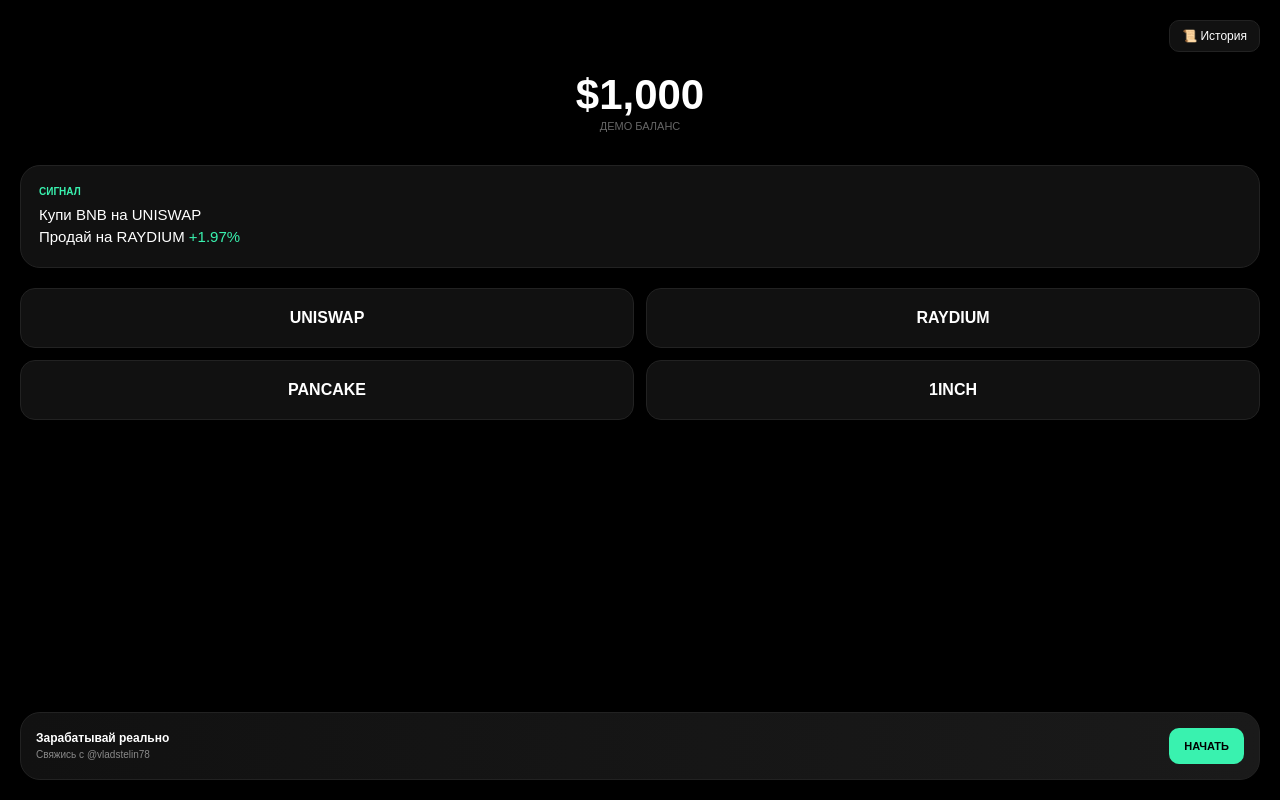
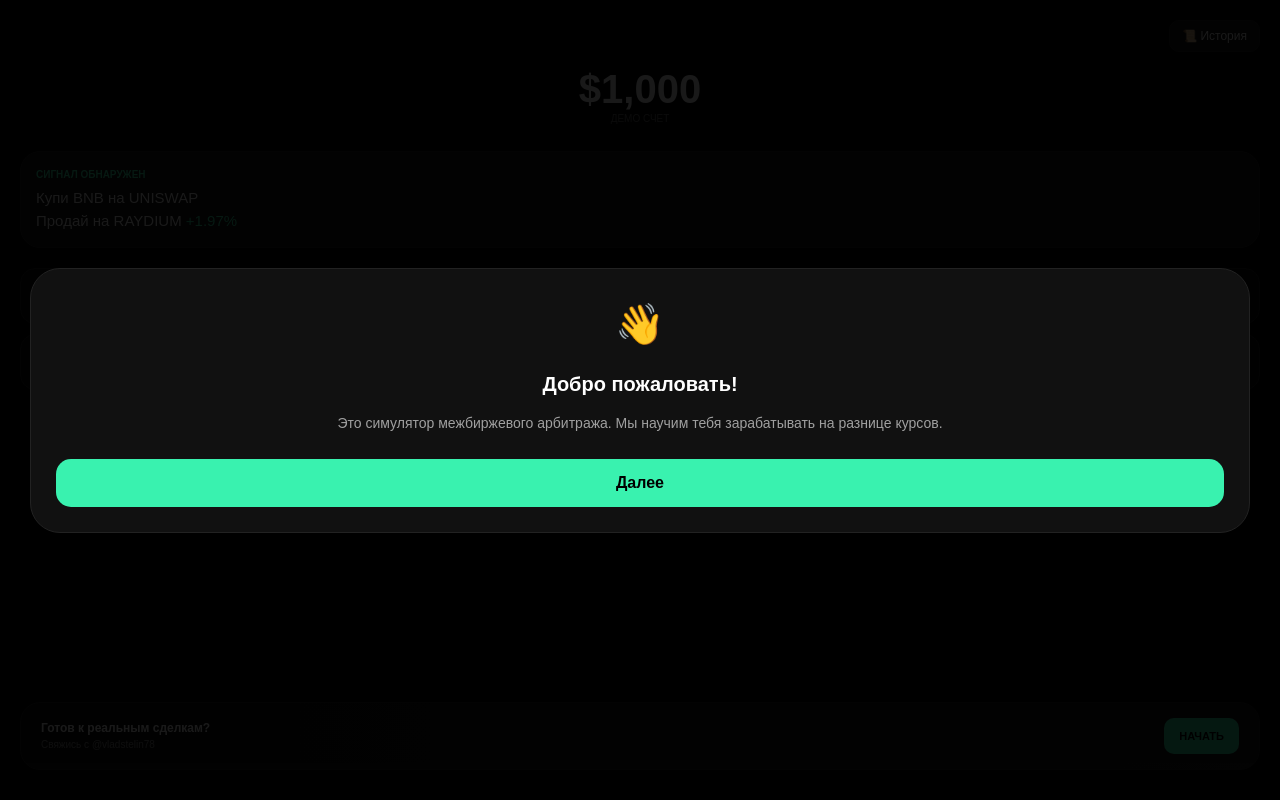
Before and after one commit to katyakuznezc-cmd/treidgame, a React (Vite) app: page / in a window 1280 px wide. Built offline with nearby package versions, Linux system fonts and the light colour scheme.

Commit message:
Update App.jsx

```diff
--- a/src/App.jsx
+++ b/src/App.jsx
@@ -1,5 +1,6 @@
 import React, { useState, useEffect } from 'react';
 
+// --- Данные активов и бирж ---
 const ASSETS = {
   USDT: { symbol: 'USDT', name: 'Tether', price: 1, icon: 'https://cryptologos.cc/logos/tether-usdt-logo.png' },
   SOL: { symbol: 'SOL', name: 'Solana', price: 145.50, icon: 'https://cryptologos.cc/logos/solana-sol-logo.png' },
@@ -13,13 +14,15 @@ const ASSETS = {
   DOT: { symbol: 'DOT', name: 'Polkadot', price: 7.10, icon: 'https://cryptologos.cc/logos/polkadot-new-dot-logo.png' },
   TRX: { symbol: 'TRX', name: 'TRON', price: 0.12, icon: 'https://cryptologos.cc/logos/tron-trx-logo.png' }
 };
-
 const DEXES = ['UNISWAP', 'RAYDIUM', 'PANCAKE', '1INCH'];
 
-export default function ProfessionalFixApp() {
+export default function FullAppWithTutorial() {
   const [balanceUSDT, setBalanceUSDT] = useState(() => Number(localStorage.getItem('arb_balance')) || 1000.00);
   const [wallet, setWallet] = useState(() => JSON.parse(localStorage.getItem('arb_wallet')) || {});
   const [history, setHistory] = useState(() => JSON.parse(localStorage.getItem('arb_history')) || []);
+  const [showTutorial, setShowTutorial] = useState(() => !localStorage.getItem('arb_tut_done'));
+  const [tutStep, setTutStep] = useState(0);
+
   const [activeDex, setActiveDex] = useState(null);
   const [view, setView] = useState('main');
   const [signal, setSignal] = useState(null);
@@ -47,10 +50,17 @@ export default function ProfessionalFixApp() {
     }
   }, [signal]);
 
-  const addToHistory = (details, valStr, isPlus) => {
-    const entry = { id: Date.now(), time: new Date().toLocaleTimeString([], {hour:'2-digit', minute:'2-digit'}), details, valStr, isPlus };
-    setHistory(h => [entry, ...h].slice(0, 30));
+  const closeTutorial = () => {
+    setShowTutorial(false);
+    localStorage.setItem('arb_tut_done', 'true');
   };
+
+  const tutorialSteps = [
+    { t: "Добро пожаловать!", d: "Это симулятор межбиржевого арбитража. Мы научим тебя зарабатывать на разнице курсов." },
+    { t: "Твой баланс", d: "Мы начислили тебе $1000 демо-средств. Используй их для первой сделки." },
+    { t: "Следи за сигналами", d: "В центре экрана появляются 'связки'. Купи монету на одной бирже и продай на другой, чтобы получить профит." },
+    { t: "Реальный счет", d: "Когда наберешься опыта — жми на кнопку связи с менеджером для торговли реальными активами!" }
+  ];
 
   const handleSwap = () => {
     if (!amount || amount <= 0) return;
@@ -61,7 +71,7 @@ export default function ProfessionalFixApp() {
         if (balanceUSDT >= num) {
           setBalanceUSDT(b => b - num);
           setWallet(w => ({ ...w, [receiveToken.symbol]: (w[receiveToken.symbol] || 0) + (num / receiveToken.price) }));
-          addToHistory(`Покупка ${receiveToken.symbol}`, `-$${num.toFixed(2)}`, false);
+          setHistory(h => [{ id: Date.now(), details: `Куплено ${receiveToken.symbol}`, valStr: `-$${num.toFixed(2)}`, isPlus: false, time: new Date().toLocaleTimeString([], {hour:'2-digit', minute:'2-digit'}) }, ...h].slice(0, 30));
           setNotification("Успешно куплено");
         }
       } else {
@@ -72,8 +82,8 @@ export default function ProfessionalFixApp() {
           const finalVal = (num * payToken.price) * (1 + prof/100);
           setBalanceUSDT(b => b + finalVal);
           setWallet(w => ({ ...w, [payToken.symbol]: has - num }));
-          addToHistory(`Продажа ${payToken.symbol}`, `+$${finalVal.toFixed(2)}`, true);
-          setNotification(prof > 0 ? `Профит: +$${(finalVal - num * payToken.price).toFixed(2)}` : "Сделка завершена");
+          setHistory(h => [{ id: Date.now(), details: `Продажа ${payToken.symbol}`, valStr: `+$${finalVal.toFixed(2)}`, isPlus: true, time: new Date().toLocaleTimeString([], {hour:'2-digit', minute:'2-digit'}) }, ...h].slice(0, 30));
+          setNotification(prof > 0 ? `Профит: +$${(finalVal - (num * payToken.price)).toFixed(2)}` : "Сделка завершена");
           setSignal(null);
         }
       }
@@ -85,33 +95,43 @@ export default function ProfessionalFixApp() {
 
   const theme = activeDex === 'PANCAKE' ? { bg: '#f6f6f9', text: '#280d5f', card: '#fff', input: '#eeeaf4' } :
                 activeDex === 'UNISWAP' ? { bg: '#fff', text: '#000', card: '#f7f8fa', input: '#fff' } :
-                activeDex === 'RAYDIUM' ? { bg: '#0c0d21', text: '#fff', card: '#14162e', input: 'rgba(0,0,0,0.3)' } :
-                { bg: '#060814', text: '#fff', card: '#131823', input: 'rgba(255,255,255,0.05)' };
+                { bg: '#0c0d21', text: '#fff', card: '#14162e', input: 'rgba(0,0,0,0.3)' };
 
   return (
-    <div style={{ width: '100vw', height: '100dvh', background: '#000', color: '#fff', fontFamily: 'sans-serif', overflow: 'hidden', boxSizing: 'border-box' }}>
+    <div style={{ width: '100vw', height: '100dvh', background: '#000', color: '#fff', fontFamily: 'sans-serif', overflow: 'hidden' }}>
 
-      {/* Список токенов */}
+      {/* ТУТОРИАЛ */}
+      {showTutorial && (
+        <div style={{ position: 'fixed', inset: 0, background: 'rgba(0,0,0,0.9)', zIndex: 10000, display: 'flex', alignItems: 'center', justifyContent: 'center', padding: 30 }}>
+          <div style={{ background: '#111', padding: 25, borderRadius: 30, border: '1px solid #222', textAlign: 'center', width: '100%' }}>
+            <div style={{ fontSize: 40, marginBottom: 15 }}>{['👋', '💰', '📉', '🚀'][tutStep]}</div>
+            <h3 style={{ margin: '0 0 10px 0', fontSize: 20 }}>{tutorialSteps[tutStep].t}</h3>
+            <p style={{ opacity: 0.6, fontSize: 14, lineHeight: '1.5', marginBottom: 25 }}>{tutorialSteps[tutStep].d}</p>
+            <button onClick={() => tutStep < 3 ? setTutStep(tutStep + 1) : closeTutorial()}
+                    style={{ width: '100%', background: '#39f2af', color: '#000', border: 'none', padding: 15, borderRadius: 15, fontWeight: 'bold' }}>
+              {tutStep < 3 ? "Далее" : "Понятно!"}
+            </button>
+          </div>
+        </div>
+      )}
+
+      {/* Лист токенов (как в прошлом коде) */}
       {showTokenList && (
         <div style={{ position: 'fixed', inset: 0, background: '#000', zIndex: 2000, padding: 20, display: 'flex', flexDirection: 'column' }}>
-          <div style={{ display: 'flex', justifyContent: 'space-between', marginBottom: 20 }}>
-            <h3>Выберите актив</h3>
-            <button onClick={() => setShowTokenList(false)} style={{ color: '#fff', background: 'none', border: 'none', fontSize: 30 }}>&times;</button>
-          </div>
+          <div style={{ display: 'flex', justifyContent: 'space-between', marginBottom: 20 }}><h3>Токены</h3><button onClick={() => setShowTokenList(false)} style={{ color: '#fff', background: 'none', border: 'none', fontSize: 30 }}>&times;</button></div>
           <div style={{ overflowY: 'auto' }}>
             {Object.values(ASSETS).map(t => (
               <div key={t.symbol} onClick={() => { if (selectingFor === 'pay') setPayToken(t); else setReceiveToken(t); setShowTokenList(false); }}
                    style={{ display: 'flex', alignItems: 'center', gap: 15, padding: '15px 0', borderBottom: '1px solid #111' }}>
                 <img src={t.icon} width="30" height="30" />
                 <div style={{ flex: 1 }}><b>{t.symbol}</b></div>
-                <div style={{ color: '#39f2af', fontSize: 13 }}>{t.symbol === 'USDT' ? balanceUSDT.toFixed(2) : (wallet[t.symbol] || 0).toFixed(4)}</div>
+                <div style={{ color: '#39f2af' }}>{t.symbol === 'USDT' ? balanceUSDT.toFixed(2) : (wallet[t.symbol] || 0).toFixed(4)}</div>
               </div>
             ))}
           </div>
         </div>
       )}
 
-      {/* Уведомления */}
       {notification && (
         <div style={{ position: 'fixed', top: 20, left: '5%', width: '90%', background: '#39f2af', color: '#000', padding: 15, borderRadius: 15, zIndex: 3000, textAlign: 'center', fontWeight: 'bold' }}>{notification}</div>
       )}
@@ -120,12 +140,12 @@ export default function ProfessionalFixApp() {
       {view === 'history' && (
         <div style={{ height: '100%', padding: 20, display: 'flex', flexDirection: 'column', boxSizing: 'border-box' }}>
           <div style={{ display: 'flex', justifyContent: 'space-between', alignItems: 'center', marginBottom: 20 }}>
-            <h2 style={{ margin: 0 }}>История сделок</h2>
+            <h2 style={{ margin: 0 }}>История</h2>
             <button onClick={() => setView('main')} style={{ color: '#fff', background: '#222', border: 'none', padding: '8px 15px', borderRadius: 10 }}>Назад</button>
           </div>
           <div style={{ flex: 1, overflowY: 'auto' }}>
             {history.map(h => (
-              <div key={h.id} style={{ display: 'flex', justifyContent: 'space-between', padding: '15px 0', borderBottom: '1px solid #111' }}>
+              <div key={h.id} style={{ display: 'flex', justifyContent: 'space-between', padding: '12px 0', borderBottom: '1px solid #111' }}>
                 <div><div>{h.details}</div><div style={{ fontSize: 10, opacity: 0.5 }}>{h.time}</div></div>
                 <div style={{ color: h.isPlus ? '#39f2af' : '#ff4d4d', fontWeight: 'bold' }}>{h.valStr}</div>
               </div>
@@ -137,31 +157,32 @@ export default function ProfessionalFixApp() {
       {/* Главный экран */}
       {view === 'main' && !activeDex && (
         <div style={{ padding: 20, height: '100%', display: 'flex', flexDirection: 'column', boxSizing: 'border-box' }}>
-          <div style={{ display: 'flex', justifyContent: 'flex-end', marginBottom: 20 }}>
+          <div style={{ display: 'flex', justifyContent: 'flex-end', marginBottom: 15 }}>
             <button onClick={() => setView('history')} style={{ background: '#111', color: '#fff', border: '1px solid #222', padding: '8px 12px', borderRadius: 10, fontSize: 12 }}>📜 История</button>
           </div>
-          <div style={{ textAlign: 'center', marginBottom: 30 }}>
-            <h1 style={{ fontSize: 42, margin: 0 }}>${balanceUSDT.toLocaleString(undefined, {maximumFractionDigits: 2})}</h1>
-            <div style={{ opacity: 0.4, fontSize: 11 }}>ДЕМО БАЛАНС</div>
+          <div style={{ textAlign: 'center', marginBottom: 25 }}>
+            <h1 style={{ fontSize: 40, margin: 0 }}>${balanceUSDT.toLocaleString(undefined, {maximumFractionDigits: 2})}</h1>
+            <div style={{ opacity: 0.4, fontSize: 10 }}>ДЕМО СЧЕТ</div>
           </div>
           {signal && (
-            <div style={{ background: '#111', padding: 18, borderRadius: 20, border: '1px solid #222', marginBottom: 20 }}>
-              <div style={{ color: '#39f2af', fontSize: 10, fontWeight: 'bold', marginBottom: 5 }}>СИГНАЛ</div>
+            <div style={{ background: '#111', padding: 15, borderRadius: 20, border: '1px solid #222', marginBottom: 20 }}>
+              <div style={{ color: '#39f2af', fontSize: 10, fontWeight: 'bold', marginBottom: 5 }}>СИГНАЛ ОБНАРУЖЕН</div>
               <div style={{ fontSize: 15 }}>Купи {signal.coin.symbol} на {signal.buyAt}</div>
               <div style={{ fontSize: 15 }}>Продай на {signal.sellAt} <span style={{ color: '#39f2af' }}>+{signal.profit}%</span></div>
             </div>
           )}
-          <div style={{ display: 'grid', gridTemplateColumns: '1fr 1fr', gap: 12, marginBottom: 'auto' }}>
-            {DEXES.map(d => <button key={d} onClick={() => setActiveDex(d)} style={{ background: '#111', border: '1px solid #222', color: '#fff', padding: '20px 0', borderRadius: 15, fontWeight: 'bold' }}>{d}</button>)}
+          <div style={{ display: 'grid', gridTemplateColumns: '1fr 1fr', gap: 10, marginBottom: 'auto' }}>
+            {DEXES.map(d => <button key={d} onClick={() => setActiveDex(d)} style={{ background: '#111', border: '1px solid #222', color: '#fff', padding: '18px 0', borderRadius: 15, fontWeight: 'bold' }}>{d}</button>)}
           </div>
-          <div style={{ background: 'linear-gradient(90deg, #111, #1a1a1a)', padding: 15, borderRadius: 20, border: '1px solid #222', display: 'flex', alignItems: 'center', gap: 10 }}>
-            <div style={{ flex: 1 }}><div style={{ fontSize: 12, fontWeight: 'bold' }}>Зарабатывай реально</div><div style={{ fontSize: 10, opacity: 0.5 }}>Свяжись с @vladstelin78</div></div>
+          {/* Баннер */}
+          <div style={{ background: 'linear-gradient(90deg, #111, #1a1a1a)', padding: '15px 20px', borderRadius: 20, border: '1px solid #222', display: 'flex', alignItems: 'center', gap: 10, marginBottom: 10 }}>
+            <div style={{ flex: 1 }}><div style={{ fontSize: 12, fontWeight: 'bold' }}>Готов к реальным сделкам?</div><div style={{ fontSize: 10, opacity: 0.5 }}>Свяжись с @vladstelin78</div></div>
             <a href="https://t.me/vladstelin78" style={{ background: '#39f2af', color: '#000', textDecoration: 'none', padding: '10px 15px', borderRadius: 10, fontSize: 11, fontWeight: 'bold' }}>НАЧАТЬ</a>
           </div>
         </div>
       )}
 
-      {/* Терминал биржи */}
+      {/* Биржа */}
       {activeDex && view === 'main' && (
         <div style={{ height: '100%', background: theme.bg, color: theme.text, animation: 'slideIn 0.3s', boxSizing: 'border-box' }}>
           <div style={{ padding: 15, display: 'flex', justifyContent: 'space-between', alignItems: 'center' }}>
@@ -169,24 +190,23 @@ export default function ProfessionalFixApp() {
             <button onClick={() => setActiveDex(null)} style={{ background: 'rgba(0,0,0,0.1)', border: 'none', color: 'inherit', padding: '6px 12px', borderRadius: 10 }}>Назад</button>
           </div>
           <div style={{ padding: 15 }}>
-            <div style={{ background: theme.card, padding: 18, borderRadius: 28, boxSizing: 'border-box' }}>
+            <div style={{ background: theme.card, padding: 20, borderRadius: 28 }}>
               <div style={{ background: theme.input, padding: 15, borderRadius: 20 }}>
                 <div style={{ display: 'flex', justifyContent: 'space-between', fontSize: 10, opacity: 0.7 }}><span>ОТДАЕТЕ</span><span onClick={() => setAmount(payToken.symbol === 'USDT' ? balanceUSDT : (wallet[payToken.symbol] || 0))} style={{ color: '#39f2af', fontWeight: 'bold' }}>МАКС</span></div>
-                <div style={{ display: 'flex', justifyContent: 'space-between', marginTop: 10, alignItems: 'center' }}>
-                  <input type="number" value={amount} onChange={e => setAmount(e.target.value)} placeholder="0.0"
-                         style={{ background: 'none', border: 'none', fontSize: 24, color: 'inherit', outline: 'none', width: '60%', padding: 0 }} />
-                  <button onClick={() => {setShowTokenList(true); setSelectingFor('pay')}} style={{ background: 'rgba(0,0,0,0.05)', border: 'none', padding: '5px 10px', borderRadius: 10, color: 'inherit', fontWeight: 'bold' }}>{payToken.symbol} ▾</button>
+                <div style={{ display: 'flex', justifyContent: 'space-between', marginTop: 10 }}>
+                  <input type="number" value={amount} onChange={e => setAmount(e.target.value)} placeholder="0.0" style={{ background: 'none', border: 'none', fontSize: 24, color: 'inherit', outline: 'none', width: '60%' }} />
+                  <button onClick={() => {setShowTokenList(true); setSelectingFor('pay')}} style={{ background: 'none', border: 'none', color: 'inherit', fontWeight: 'bold' }}>{payToken.symbol} ▾</button>
                 </div>
               </div>
               <div style={{ textAlign: 'center', margin: '10px 0' }}>↓</div>
               <div style={{ background: theme.input, padding: 15, borderRadius: 20, marginBottom: 20 }}>
                 <div style={{ fontSize: 10, opacity: 0.7 }}>ПОЛУЧАЕТЕ</div>
-                <div style={{ display: 'flex', justifyContent: 'space-between', marginTop: 10, alignItems: 'center' }}>
-                  <div style={{ fontSize: 24, overflow: 'hidden' }}>{amount ? (payToken.symbol === 'USDT' ? (amount/receiveToken.price).toFixed(4) : (amount*payToken.price).toFixed(2)) : '0.0'}</div>
-                  <button onClick={() => {setShowTokenList(true); setSelectingFor('receive')}} style={{ background: 'rgba(0,0,0,0.05)', border: 'none', padding: '5px 10px', borderRadius: 10, color: 'inherit', fontWeight: 'bold' }}>{receiveToken.symbol} ▾</button>
+                <div style={{ display: 'flex', justifyContent: 'space-between', marginTop: 10 }}>
+                  <div style={{ fontSize: 24 }}>{amount ? (payToken.symbol === 'USDT' ? (amount/receiveToken.price).toFixed(4) : (amount*payToken.price).toFixed(2)) : '0.0'}</div>
+                  <button onClick={() => {setShowTokenList(true); setSelectingFor('receive')}} style={{ background: 'none', border: 'none', color: 'inherit', fontWeight: 'bold' }}>{receiveToken.symbol} ▾</button>
                 </div>
               </div>
-              <button onClick={handleSwap} style={{ width: '100%', padding: 20, borderRadius: 20, border: 'none', fontSize: 16, fontWeight: 'bold', background: activeDex === 'UNISWAP' ? '#ff007a' : (activeDex === 'PANCAKE' ? '#1fc7d4' : '#39f2af'), color: activeDex === 'UNISWAP' ? '#fff' : '#000' }}>
+              <button onClick={handleSwap} style={{ width: '100%', padding: 20, borderRadius: 20, border: 'none', fontSize: 16, fontWeight: 'bold', background: activeDex === 'UNISWAP' ? '#ff007a' : '#39f2af', color: activeDex === 'UNISWAP' ? '#fff' : '#000' }}>
                 {isProcessing ? 'ОБРАБОТКА...' : 'ПОДТВЕРДИТЬ'}
               </button>
             </div>
@@ -194,11 +214,10 @@ export default function ProfessionalFixApp() {
         </div>
       )}
 
-      {/* Лоадер */}
       {isProcessing && (
         <div style={{ position: 'fixed', inset: 0, background: 'rgba(0,0,0,0.96)', zIndex: 5000, display: 'flex', flexDirection: 'column', alignItems: 'center', justifyContent: 'center' }}>
           <div className="loader"></div>
-          <div style={{ marginTop: 20 }}>ТРАНЗАКЦИЯ В СЕТИ...</div>
+          <div style={{ marginTop: 20 }}>ПРОВЕРКА В СЕТИ...</div>
         </div>
       )}
 
```
